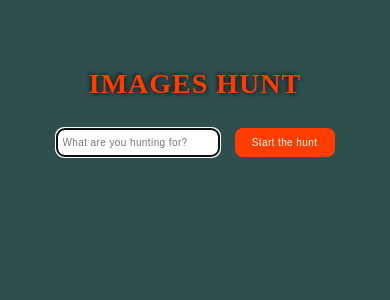
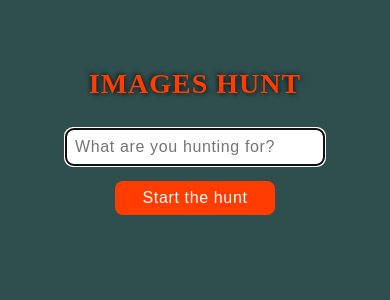
Before and after one commit to oksana-rybalka/-goit-react-hw-04, a React (Vite) app: page / in a window 390 px wide. Shown: the top 300 px of the page. Built offline with nearby package versions, Linux system fonts and the light colour scheme.

Commit message:
fix form and btn

```diff
--- a/src/App.jsx
+++ b/src/App.jsx
@@ -80,11 +80,11 @@
       } catch (error) {
         setError(error.message);
         toast.error("Something went wrong. Please try again.", {
-          position: "bottom-center",
+          position: "top-center",
           duration: 4000,
           style: {
             fontSize: "20px",
-            fontWeight: "bold",
+            fontWeight: "normal",
             backgroundColor: "red",
             color: "white",
             textAlign: "center",
--- a/src/components/LoadMoreBtn/LoadMoreBtn.module.css
+++ b/src/components/LoadMoreBtn/LoadMoreBtn.module.css
@@ -19,3 +19,9 @@
   box-shadow: 2px 2px 4px rgba(0, 0, 0, 0.5), -2px -2px 4px rgba(0, 0, 0, 0.5),
     1px 1px 0px rgba(255, 255, 0, 0.5);
 }
+@media screen and (max-width: 480px) {
+  .loadMoreBtn {
+    font-size: 16px;
+    padding: 10px 10px;
+  }
+}
--- a/src/components/SearchBar/SearchBar.module.css
+++ b/src/components/SearchBar/SearchBar.module.css
@@ -4,7 +4,6 @@
   padding: 10px 15px;
   border: 2px solid darkslategrey;
   border-radius: 8px;
-  line-height: 150%;
   letter-spacing: 0.04em;
   color: darkslategrey;
   outline: none;
@@ -26,7 +25,6 @@
 }
 .submitBtn {
   font-size: 18px;
-  line-height: 150%;
   letter-spacing: 0.04em;
   color: #fff;
   padding: 15px;
@@ -50,21 +48,13 @@
   .submitBtn {
     font-size: 16px;
     padding: 8px;
-    width: 150px;
+    width: 160px;
   }
 }
 @media screen and (max-width: 480px) {
   .searchImgForm {
     padding-bottom: 10px;
-  }
-  .inputImg {
-    width: 150px;
-    padding: 5px;
-    font-size: 10px;
-  }
-  .submitBtn {
-    font-size: 10px;
-    padding: 5px;
-    width: 100px;
+    flex-direction: column;
+    align-items: center;
   }
 }
```
